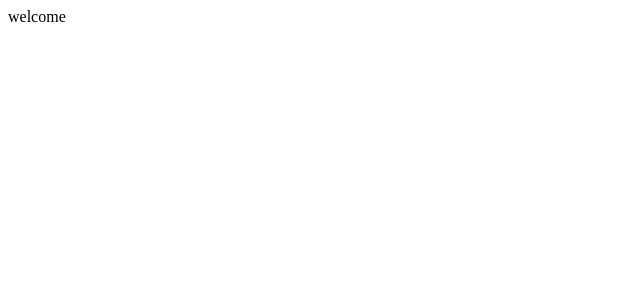
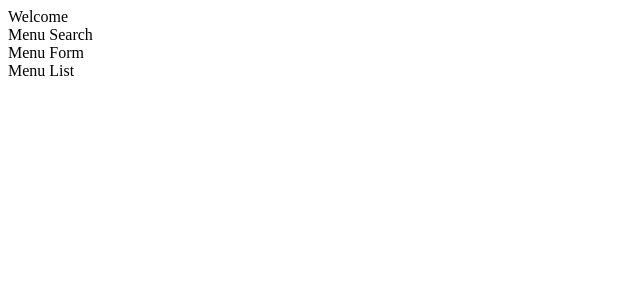
Before and after one commit to CocoTapi/PortfolioProject2, a React (Create React App) app in the folder meal_plan/: page / in a window 1280 px wide. Shown: the top 300 px of the page, without its empty margins (0-640 px from the left). Built offline with nearby package versions, Linux system fonts and the light colour scheme.

Commit message:
made base components

```diff
--- a/meal_plan/src/conponents/Home.js
+++ b/meal_plan/src/conponents/Home.js
@@ -1,5 +1,16 @@
+import MenuForm from "./MenuForm";
+import MenuList from "./MenuList";
+import MenuSearch from "./MenuSearch";
+
 function Home () {
-    return <div>welcome</div>
+    return (
+        <div>
+            <div>Welcome</div>
+            <MenuSearch />
+            <MenuForm />
+            <MenuList />
+        </div>
+    )
 }
 
 export default Home;
--- /dev/null
+++ b/meal_plan/src/conponents/MenuForm.js
@@ -0,0 +1,7 @@
+function MenuForm () {
+    return (
+        <div>Menu Form</div>
+    )
+}
+
+export default MenuForm;
--- /dev/null
+++ b/meal_plan/src/conponents/MenuList.js
@@ -0,0 +1,7 @@
+function MenuList () {
+    return (
+        <div>Menu List</div>
+    )
+}
+
+export default MenuList;
--- /dev/null
+++ b/meal_plan/src/conponents/MenuSearch.js
@@ -0,0 +1,7 @@
+function MenuSearch () {
+    return (
+        <div>Menu Search</div>
+    )
+}
+
+export default MenuSearch;
```
